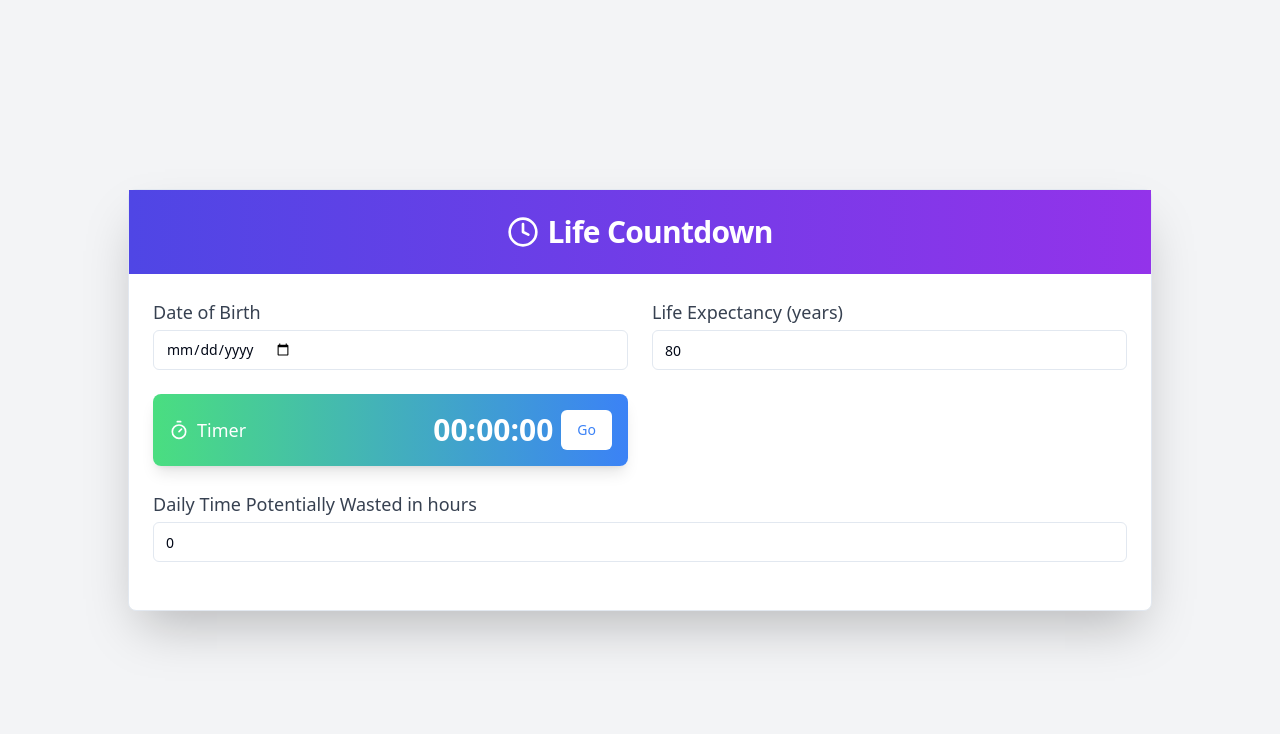
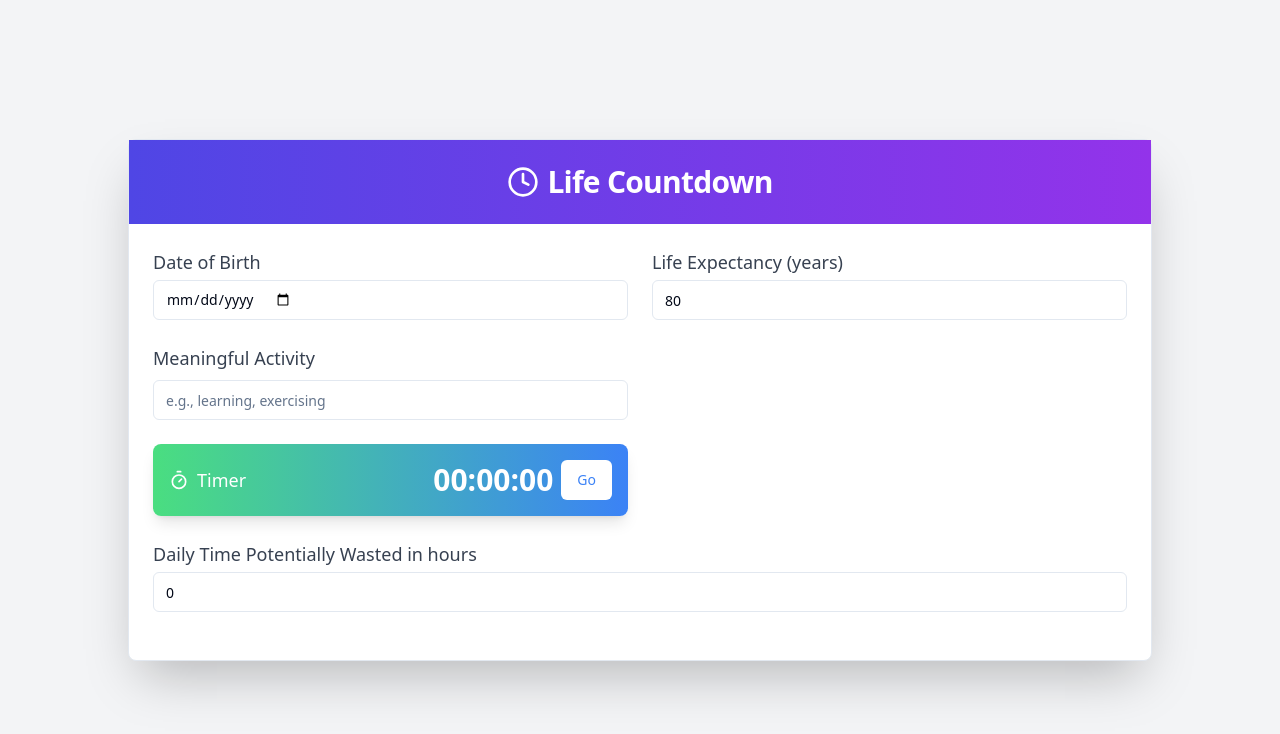
Before and after one commit to mamertofabian/life-countdown, a React (Create React App) app: page / in a window 1280 px wide. Shown: the top 734 px of the page. Built offline with nearby package versions, Linux system fonts and the light colour scheme.

Commit message:
Add PositiveAspectCard component and integrate it into LifeCountdown with meaningful activity input

```diff
--- a/src/App.jsx
+++ b/src/App.jsx
@@ -6,6 +6,7 @@ import { Button } from "./components/ui/button";
 import { Clock, Timer } from "lucide-react";
 import { calculateTimeInfo } from "./lib/utils";
 import { TimeUnit } from "./components/timeunit";
+import { PositiveAspectCard } from "./components/positivecard";
 
 const LifeCountdown = () => {
   const [timeInfo, setTimeInfo] = useState({
@@ -23,6 +24,7 @@ const LifeCountdown = () => {
   const [timerSeconds, setTimerSeconds] = useState(0);
   const [isTimerRunning, setIsTimerRunning] = useState(false);
   const [timeWasterHours, setTimeWasterHours] = useState(0);
+  const [meaningfulActivity, setMeaningfulActivity] = useState("");
 
   useEffect(() => {
     if (dateOfBirth && lifeExpectancy) {
@@ -80,6 +82,10 @@ const LifeCountdown = () => {
       .padStart(2, "0")}:${seconds.toString().padStart(2, "0")}`;
   };
 
+  const handleMeaningfulActivityChange = (e) => {
+    setMeaningfulActivity(e.target.value);
+  };
+
   return (
     <div className="w-full min-h-screen bg-gray-100 flex items-center justify-center p-4">
       <Card className="w-full max-w-5xl mx-auto bg-white shadow-2xl">
@@ -121,6 +127,22 @@ const LifeCountdown = () => {
                 min="1"
                 max="150"
                 className="mt-1 w-full"
+              />
+            </div>
+            <div>
+              <Label
+                htmlFor="meaningfulActivity"
+                className="text-lg font-medium text-gray-700"
+              >
+                Meaningful Activity
+              </Label>
+              <Input
+                type="text"
+                id="meaningfulActivity"
+                value={meaningfulActivity}
+                onChange={handleMeaningfulActivityChange}
+                placeholder="e.g., learning, exercising"
+                className="mt-2 w-full"
               />
             </div>
           </div>
@@ -205,6 +227,14 @@ const LifeCountdown = () => {
               />
             </div>
           )}
+          {dateOfBirth && (
+            <div className="mt-8">
+              <PositiveAspectCard
+                hours={timeWasterHours}
+                meaningfulActivity={meaningfulActivity}
+              />
+            </div>
+          )}
         </CardContent>
       </Card>
     </div>
--- /dev/null
+++ b/src/components/positivecard.jsx
@@ -0,0 +1,57 @@
+import React from "react";
+import { Card, CardContent, CardHeader, CardTitle } from "./ui/card";
+import { Sun, Heart, Clock } from "lucide-react";
+
+export const PositiveAspectCard = ({ hours, meaningfulActivity }) => (
+  <Card className="bg-gradient-to-r from-yellow-300 via-red-300 to-pink-300 p-6 rounded-lg shadow-lg text-gray-800 hover:shadow-2xl transition-all duration-300">
+    <CardHeader className="p-0 mb-6">
+      <CardTitle className="text-3xl sm:text-4xl font-bold text-center flex items-center justify-center space-x-3">
+        <Sun className="w-10 h-10 text-yellow-500 animate-spin-slow" />
+        <span className="bg-clip-text text-transparent bg-gradient-to-r from-purple-600 to-pink-600">
+          Time Well Spent
+        </span>
+      </CardTitle>
+    </CardHeader>
+    <CardContent className="p-0 space-y-6">
+      <p className="text-xl sm:text-2xl text-center font-semibold">
+        Redirecting {hours} hours/day to{" "}
+        <span className="text-indigo-700">{meaningfulActivity}</span>:
+      </p>
+      <div className="grid grid-cols-3 gap-4 text-center">
+        <div className="bg-white bg-opacity-50 rounded-lg p-4 transform hover:scale-105 transition-transform duration-200">
+          <p className="text-4xl sm:text-5xl font-bold text-green-600">
+            {hours * 7}
+          </p>
+          <p className="text-sm sm:text-base font-medium mt-2">hours/week</p>
+        </div>
+        <div className="bg-white bg-opacity-50 rounded-lg p-4 transform hover:scale-105 transition-transform duration-200">
+          <p className="text-4xl sm:text-5xl font-bold text-blue-600">
+            {hours * 30}
+          </p>
+          <p className="text-sm sm:text-base font-medium mt-2">hours/month</p>
+        </div>
+        <div className="bg-white bg-opacity-50 rounded-lg p-4 transform hover:scale-105 transition-transform duration-200">
+          <p className="text-4xl sm:text-5xl font-bold text-purple-600">
+            {hours * 365}
+          </p>
+          <p className="text-sm sm:text-base font-medium mt-2">hours/year</p>
+        </div>
+      </div>
+      <div className="text-center mt-8">
+        <div className="flex items-center justify-center space-x-3 mb-4">
+          <Heart className="w-8 h-8 text-red-500 animate-pulse" />
+          <p className="text-2xl sm:text-3xl font-bold bg-clip-text text-transparent bg-gradient-to-r from-red-500 to-pink-500">
+            Adding True Happiness
+          </p>
+          <Heart className="w-8 h-8 text-red-500 animate-pulse" />
+        </div>
+        <div className="flex items-center justify-center space-x-2">
+          <Clock className="w-6 h-6 text-indigo-600" />
+          <p className="text-lg sm:text-xl font-medium text-indigo-700">
+            Resulting in infinite years of life expectancy
+          </p>
+        </div>
+      </div>
+    </CardContent>
+  </Card>
+);
```
